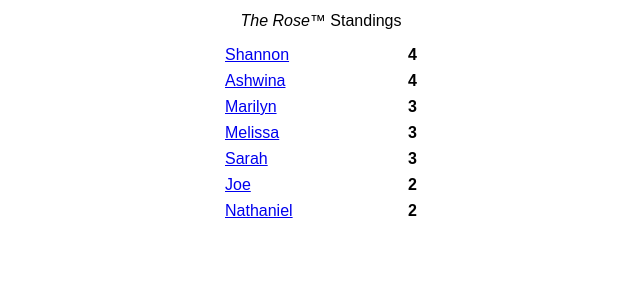
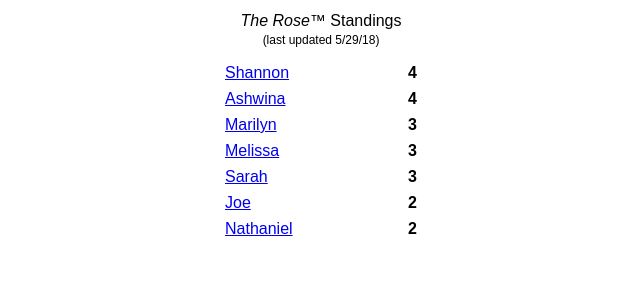
Before and after one commit to martellaj/squad-bachelor-league, a React (Create React App) app: page / in a window 1280 px wide. Shown: the top 300 px of the page, without its empty margins (319-959 px from the left). Built offline with nearby package versions, Linux system fonts and the light colour scheme; the HTML template or start-up script is replaced by a standard one.

Commit message:
Adds a last updated

```diff
--- a/src/TheRose.css
+++ b/src/TheRose.css
@@ -10,6 +10,10 @@
 
 .rose-title {
     font-style: italic;
+}
+
+.rose-last-updated {
+    font-size: 12px;
 }
 
 .rose-standing-container {
--- a/src/TheRose.js
+++ b/src/TheRose.js
@@ -18,7 +18,12 @@ export default class TheRose extends Component {
         return (
             <div className="rose-container">
                 <div className="rose-title-container">
-                    <span className="rose-title">The Rose™</span> Standings
+                    <div>
+                        <span className="rose-title">The Rose™</span> Standings
+                    </div>
+                    <span className="rose-last-updated">
+                        (last updated 5/29/18)
+                    </span>
                 </div>
                 {this.renderStandings(standings)}
                 {this.renderPlayers()}
```
